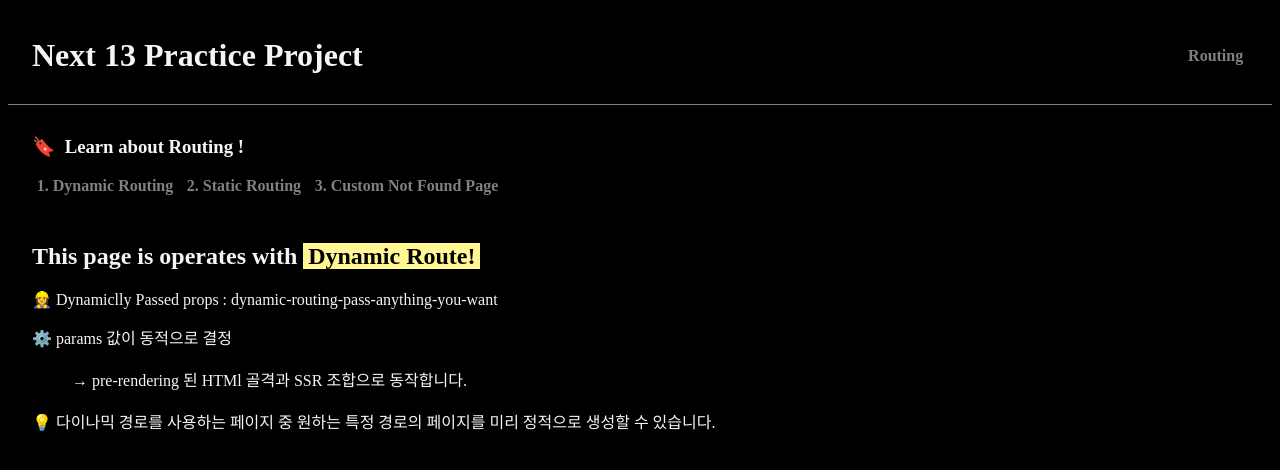
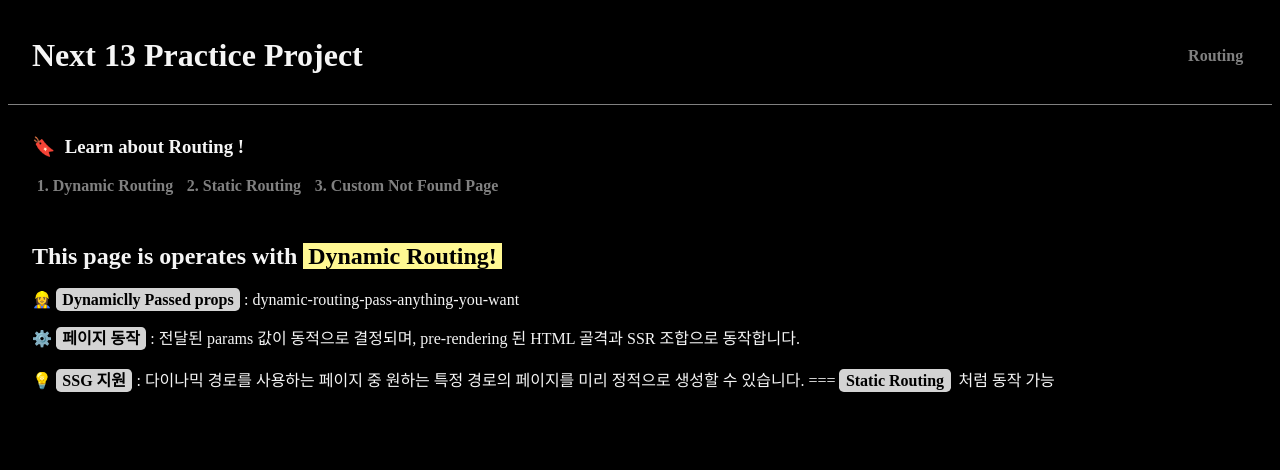
Before and after one commit to ria-ahyoung/next13-beta-project, a Next.js app: page /routing/dynamic-routing-pass-anything-you-want in a window 1280 px wide. Shown: the top 470 px of the page. Built offline with nearby package versions, Linux system fonts and the light colour scheme.

Commit message:
chore: update structure of routing concept description

```diff
--- a/src/app/routing/[dynamic]/page.tsx
+++ b/src/app/routing/[dynamic]/page.tsx
@@ -10,29 +10,31 @@ export default async function DynamicRouting({ params }: DynamicRoutingProps) {
   return (
     <main>
       <h2>
-        This page is operates with <mark>Dynamic Route!</mark>
+        This page is operates with <mark>Dynamic Routing!</mark>
       </h2>
-      <p>👷‍♀️ Dynamiclly Passed props : {params.dynamic}</p>
+      <p>
+        👷‍♀️ <em>Dynamiclly Passed props</em> : {params.dynamic}
+      </p>
+
       <span>
-        ⚙️ params 값이 동적으로 결정
-        <br />
-        <br />
-        <dd> → pre-rendering 된 HTMl 골격과 SSR 조합으로 동작합니다.</dd>
+        ⚙️ <em>페이지 동작</em> : 전달된 params 값이 동적으로 결정되며,
+        pre-rendering 된 HTML 골격과 SSR 조합으로 동작합니다.
       </span>
-
+      <br />
       <br />
 
       <span>
-        💡 다이나믹 경로를 사용하는 페이지 중 원하는 특정 경로의 페이지를 미리
-        정적으로 생성할 수 있습니다.
+        💡 <em>SSG 지원</em> : 다이나믹 경로를 사용하는 페이지 중 원하는 특정
+        경로의 페이지를 미리 정적으로 생성할 수 있습니다. ==={" "}
+        <em>Static Routing</em>&nbsp; 처럼 동작 가능
       </span>
     </main>
   );
 }
 
-// dynamic_with_static_params
+/* dynamic_with_static_params */
 export function generateStaticParams() {
-  const params = ["you", "can", "generate", "static", "parmas"];
+  const params = ["you", "can", "generate", "static", "params"];
   return params.map((param) => ({
     // 컴포넌트에 전달되는 params 형태로 동일하게 작성
     dynamic: param,
--- a/src/app/routing/page.tsx
+++ b/src/app/routing/page.tsx
@@ -1,7 +1,7 @@
 export default async function Routing() {
   return (
     <main>
-      <h2>Let's learn about how Page Routing in Next 13 version.</h2>
+      <h2>How Page Routing in Next 13 ?</h2>
       <p>👷‍♀️ File-System based Router</p>
     </main>
   );
--- a/src/app/routing/static/page.tsx
+++ b/src/app/routing/static/page.tsx
@@ -1,7 +1,9 @@
-export default async function StaticRouting() {
+export default function StaticRouting() {
   return (
     <main>
-      <h2>This page is operates with SSG !</h2>
+      <h2>
+        This page is operates with <mark>Staic Routing & SSG !</mark>
+      </h2>
       <p>
         👷‍♀️ <strong>Static Route</strong> in Next.js with{" "}
         <u>file-system based router</u> .
```
